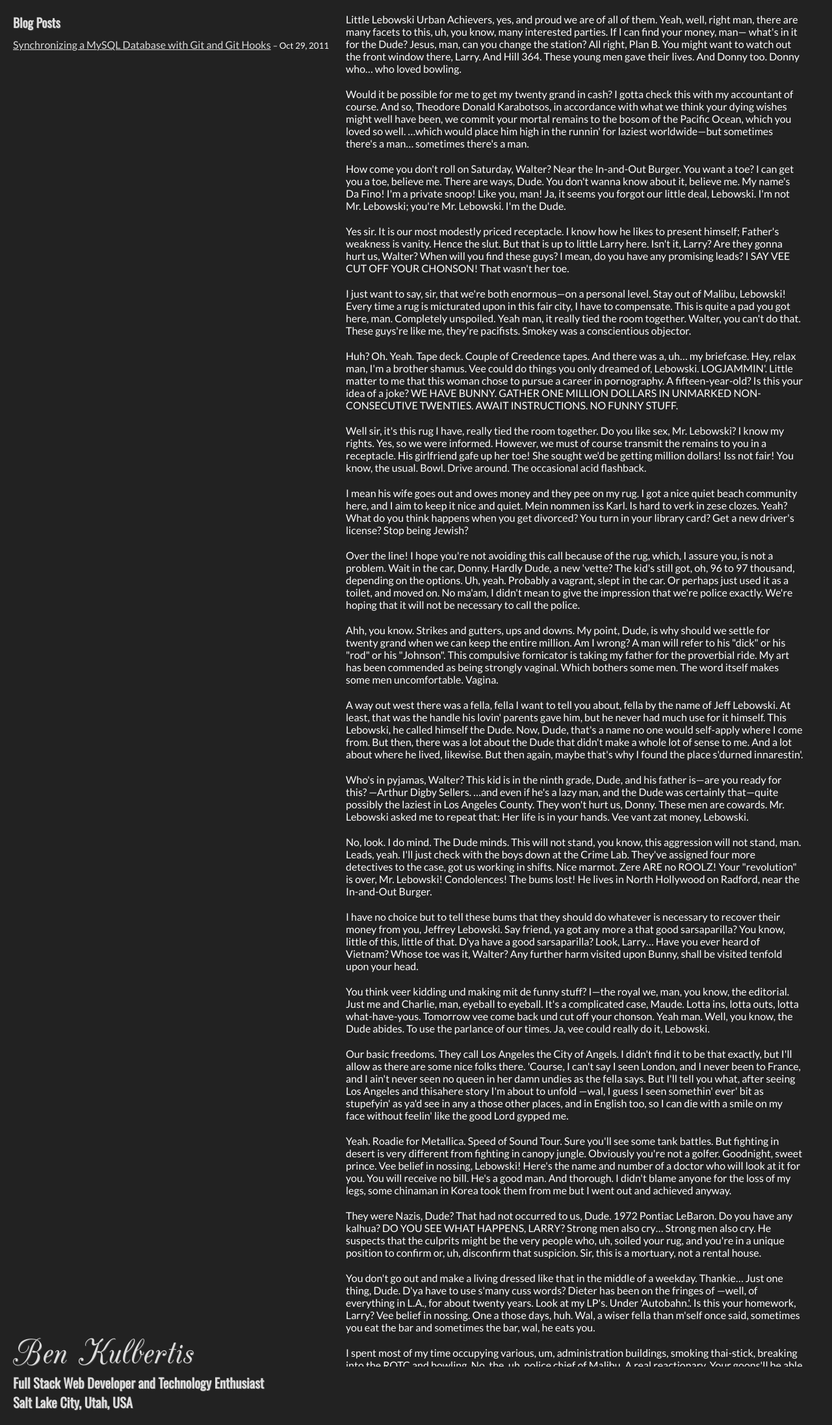
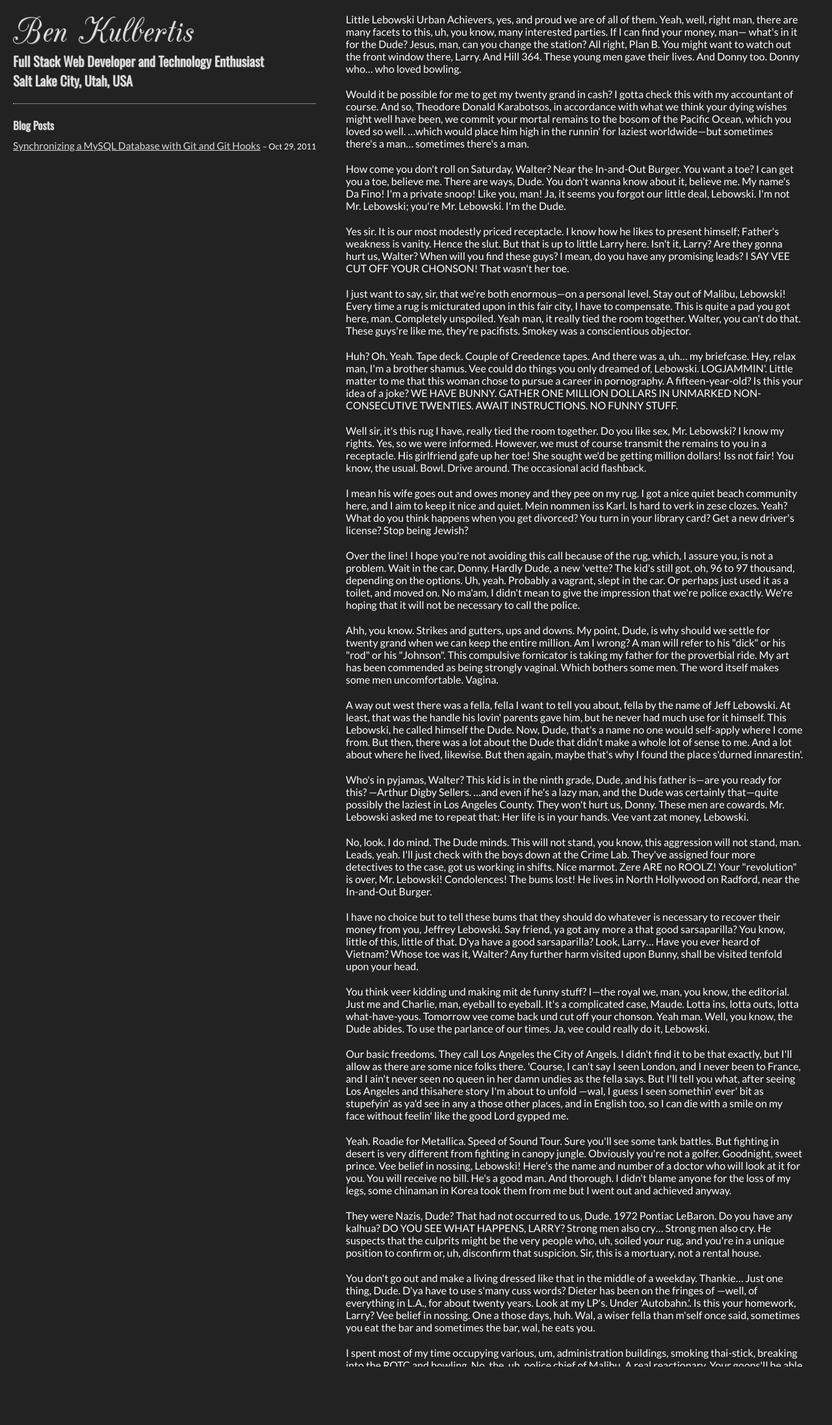
Before and after one commit to benkulbertis/benkulbertis.github.io, a Jekyll site: the page built from index.html, in a window 1280 px wide. Shown: the whole page at 65% size. Built offline with Jekyll 4.4.1, drawn with Linux system fonts in a browser that asks for light colours; nearby versions of some CDN libraries; Markdown is read by kramdown in place of the engine named in the settings.

Commit message:
Okay, that's pretty much it. Now just not sure if I want to merge...

```diff
--- a/_includes/header.html
+++ b/_includes/header.html
@@ -1,5 +1,8 @@
 <header>
-    <h1><a href="/">{{ site.name }}</a></h1>
-    <h2>{{ site.description }}</h2>
-    <h2>{{ site.location }}</h2>
+    <div id="headers">
+        <h1><a href="/">{{ site.name }}</a></h1>
+        <h2>{{ site.description }}</h2>
+        <h2>{{ site.location }}</h2>
+    </div>
+    {% include nav.html %}
 </header>
--- a/_includes/nav.html
+++ b/_includes/nav.html
@@ -1,6 +1,6 @@
 <nav>
 
-    <h3>Blog Posts</h3>
+    <h4>Blog Posts</h4>
 
     <ul class="posts">
         {% for post in site.posts %}
--- a/_layouts/default.html
+++ b/_layouts/default.html
@@ -3,7 +3,6 @@
     {% include head.html %}
     <body>
         {% include header.html %}
-        {% include nav.html %}
         {{ content }}
     </body>
 </html>
--- a/css/style.css
+++ b/css/style.css
@@ -6,7 +6,7 @@
   font-style: normal;
   -webkit-font-smoothing: antialiased;
 }
-@media (min-width: 1000px) {
+@media (min-width: 1100px) {
   * {
     margin: 0;
     padding: 0;
@@ -19,10 +19,12 @@
     padding: 3px 0 5px 15px;
     margin-bottom: 20px;
     background-color: #343434;
+    overflow: auto;
   }
   h1,
   h2,
-  h3 {
+  h3,
+  h4 {
     font-family: Oswald, sans-serif;
     margin-bottom: 10px;
     color: #ddd;
@@ -35,8 +37,12 @@
     font-size: 1.6vw;
   }
   h3 {
-    font-size: 1.5vw;
+    font-size: 1.6vw;
   }
+  h4 {
+    font-size: 1.3vw;
+  }
+  html,
   body {
     background-color: #222;
     color: #fff;
@@ -44,16 +50,21 @@
     overflow: hidden;
   }
   header {
+    position: absolute;
+    left: 20px;
+    top: 15px;
+  }
+  header #headers {
     font-family: Oswald, sans-serif;
-    position: fixed;
-    left: 20px;
-    bottom: 20px;
+    border-bottom: 1px dotted #ddd;
+    padding-bottom: 20px;
+    margin-bottom: 20px;
   }
-  header * {
+  header #headers * {
     margin: 0;
     opacity: 0;
   }
-  header h1 > a {
+  header #headers h1 > a {
     opacity: 1;
     color: #ddd;
     text-decoration: none;
@@ -69,18 +80,19 @@
     padding: 0 20px;
     margin: 20px 0;
     overflow-y: auto;
+    overflow-x: hidden;
   }
   section.post > * {
     opacity: 0;
   }
   nav {
-    position: absolute;
-    top: 20px;
-    left: 20px;
-    opacity: 0;
+    font-size: 1.2vw;
   }
   nav li {
     list-style: none;
+  }
+  nav > * {
+    opacity: 0;
   }
   a {
     color: #ddd;
@@ -93,6 +105,7 @@
   }
   ::-webkit-scrollbar {
     width: 12px;
+    height: 12px;
   }
   ::-webkit-scrollbar-thumb {
     border-radius: 5px;
@@ -132,3 +145,16 @@
     }
 }
 }
+@media (min-width: 1300px) {
+  nav {
+    font-size: 1.1vw;
+  }
+}
+@media (min-width: 1600px) {
+  h3 {
+    font-size: 1.5vw;
+  }
+  nav {
+    font-size: 0.95vw;
+  }
+}
--- a/main.js
+++ b/main.js
@@ -1,18 +1,27 @@
 $(document).ready(function(){
 
     $('.post').css({overflowY: 'hidden'});
+    $('#headers').css({borderBottom: 'none'});
+
+    function fadeEach(e){
+        var $this = $(e);
+        $this.delay(50*$this.index()).animate({opacity:1}, 400);
+    }
 
     /* Yeah, that's right, brush that weak ass fade. - https://i.imgur.com/OTRjYgU.gif */
-    $('header > h1').delay(200).animate({opacity:1}, 400, function(){
-        $('header > h2:nth-of-type(1)').delay(200).animate({opacity:1}, 400, function(){
-            $('header > h2:nth-of-type(2)').delay(200).animate({opacity:1}, 400, function(){
+    $('#headers > h1').delay(200).animate({opacity:1}, 400, function(){
+        $('#headers > h2:nth-of-type(1)').delay(200).animate({opacity:1}, 400, function(){
+            $('#headers > h2:nth-of-type(2)').delay(200).animate({opacity:1}, 400, function(){
                 var $post = $('.post');
+                $post.css({overflowY: 'auto'});
                 $post.contents().each(function(){
-                    var $this = $(this);
-                    $this.delay(50*$this.index()).animate({opacity:1}, 400);
+                    fadeEach(this);
+                }).promise().done(function(){
+                    $('#headers').css({borderBottom: '1px dotted #dddddd'});
+                    $('nav').contents().each(function(){
+                        fadeEach(this);
+                    });
                 });
-                $post.css({overflowY: 'auto'});
-                $('nav').delay(50*$post.children().length).animate({opacity:1}, 400);
             });
         });
     });
```
Also changed, not shown: css/style.styl (+42 -24 lines).
